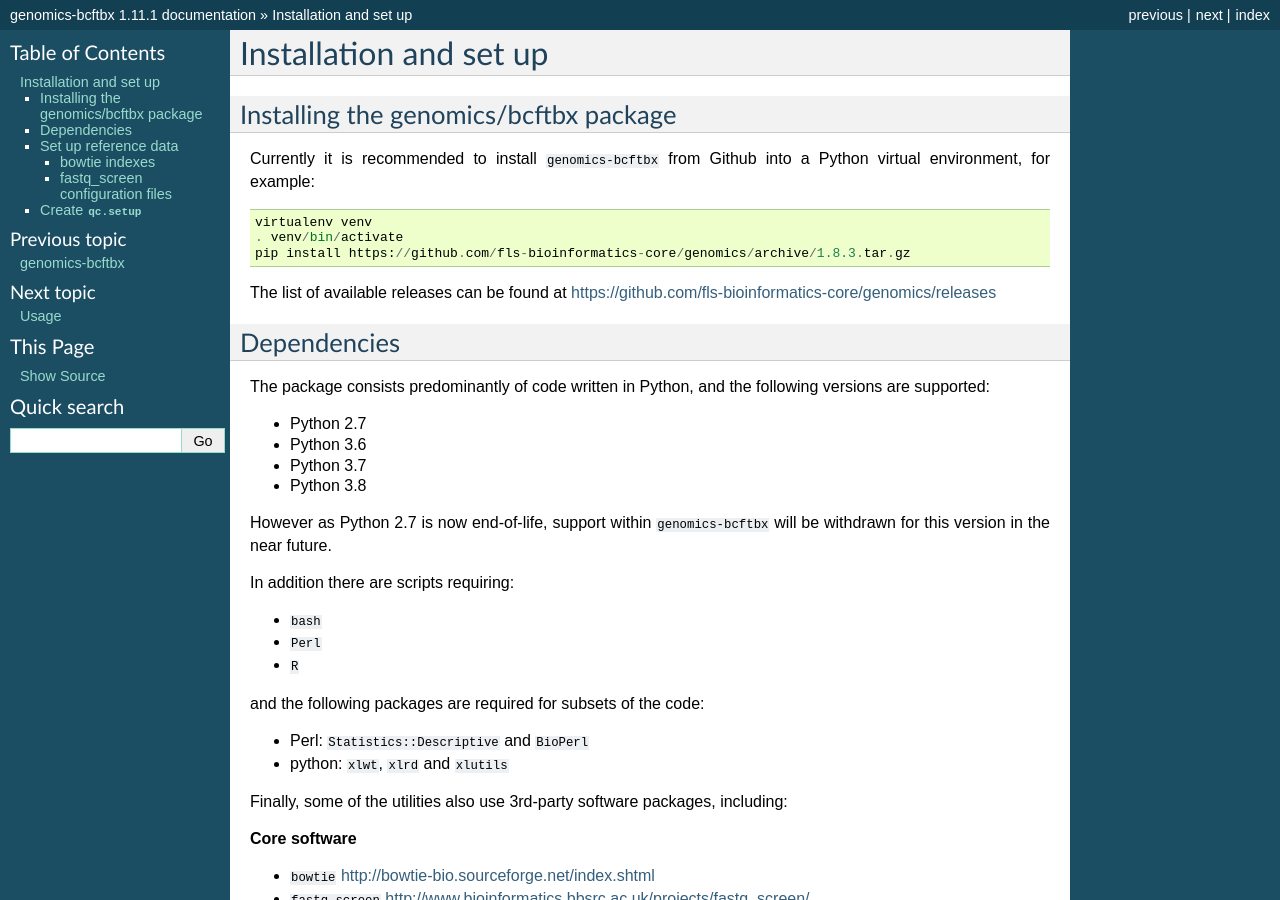
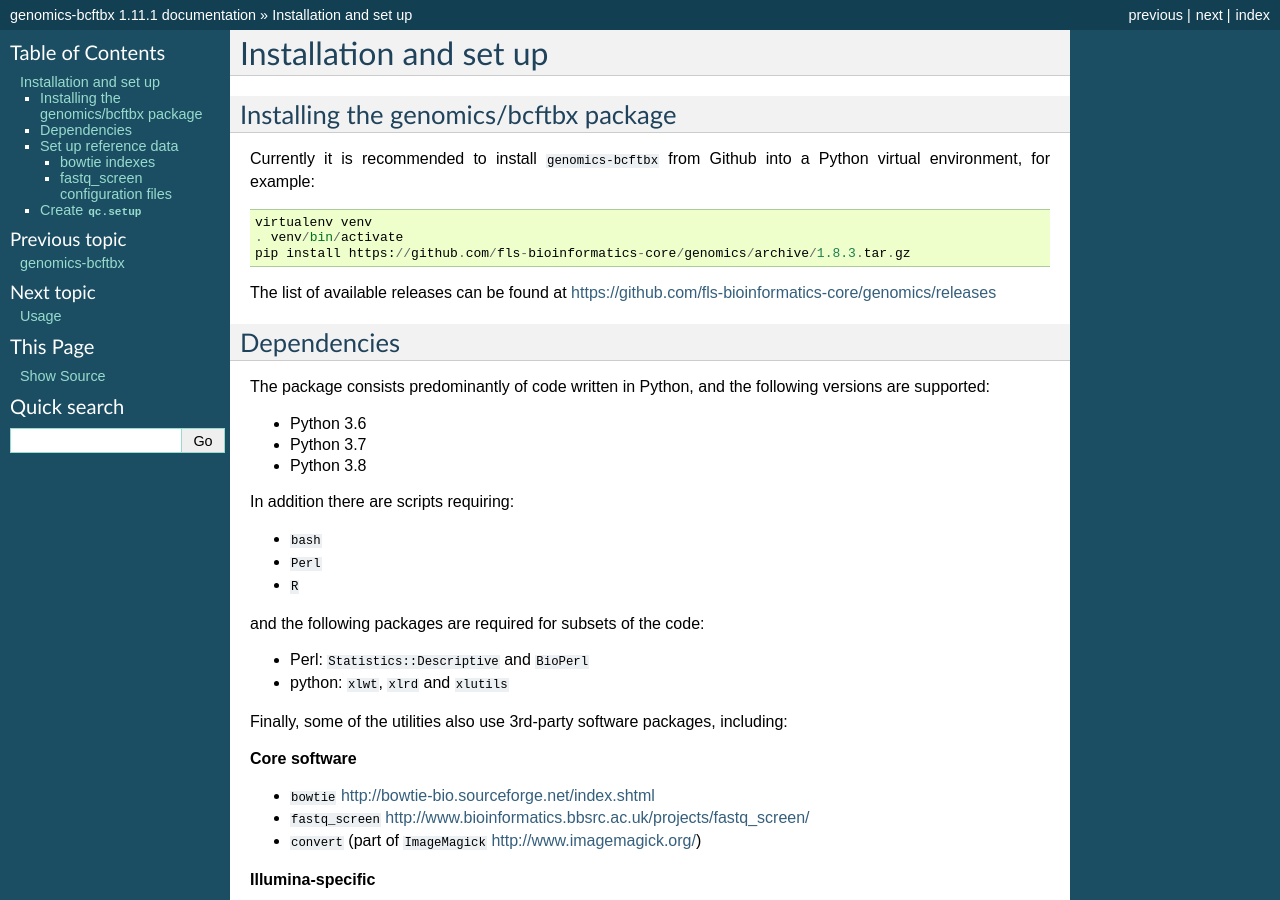
Before and after one commit to fls-bioinformatics-core/genomics, a Sphinx documentation site: the page built from docs/source/config.rst, in a window 1280 px wide and 900 px high. Built offline with Sphinx 7.4.7, drawn with Linux system fonts in a browser that asks for light colours.

Commit message:
Update documentation to remove references to Python 2.7.

```diff
--- a/README.rst
+++ b/README.rst
@@ -102,7 +102,7 @@ Dependencies
 ************
 
 The package consists predominantly of code written in Python, which has been
-used extensively with Python 2.6 and 2.7.
+used extensively with Python 3.
 
 In addition there are scripts requiring:
 
--- a/docs/source/config.rst
+++ b/docs/source/config.rst
@@ -22,13 +22,9 @@ Dependencies
 The package consists predominantly of code written in Python, and the
 following versions are supported:
 
-* Python 2.7
 * Python 3.6
 * Python 3.7
 * Python 3.8
-
-However as Python 2.7 is now end-of-life, support within ``genomics-bcftbx``
-will be withdrawn for this version in the near future.
 
 In addition there are scripts requiring:
 
```
